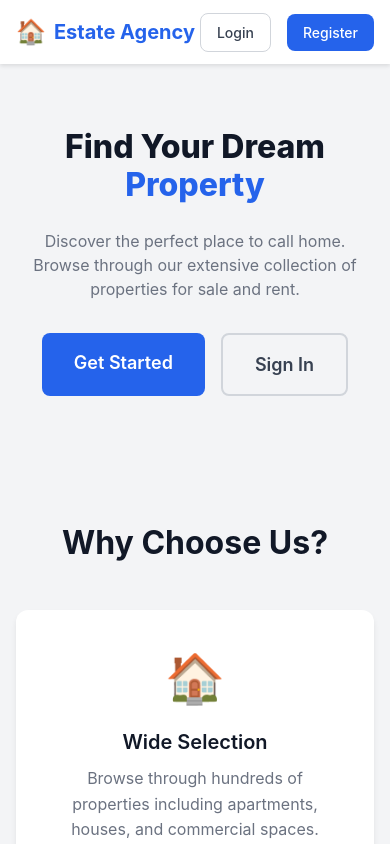
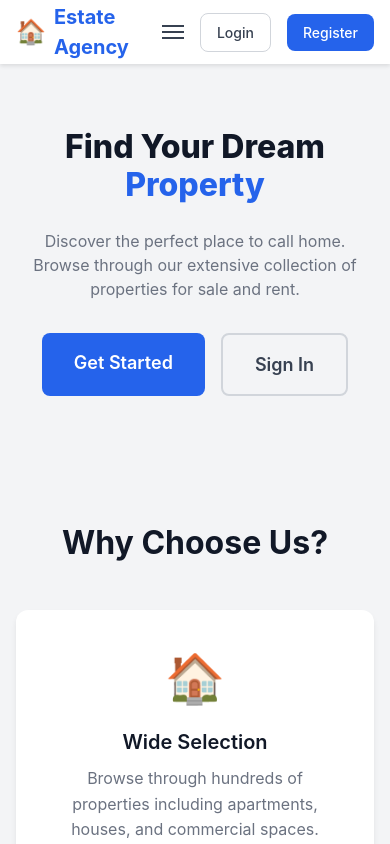
Before and after one commit to Oleja123/estate-agency-frontend, a Vue app: page / in a window 390 px wide. Shown: the top 844 px of the page. Built offline with nearby package versions, Linux system fonts and the light colour scheme; no server answers.

Commit message:
Сделал тогглер для навбара

```diff
--- a/src/components/layout/NavBar.vue
+++ b/src/components/layout/NavBar.vue
@@ -1,5 +1,5 @@
 <script setup>
-import { computed } from 'vue'
+import { computed, ref } from 'vue'
 import { RouterLink, useRouter } from 'vue-router'
 import { useAuthStore } from '../../stores/auth'
 
@@ -19,6 +19,16 @@ function handleLogout() {
   authStore.logout()
   router.push({ name: 'login' })
 }
+
+const showMenu = ref(false)
+
+function toggleMenu() {
+  showMenu.value = !showMenu.value
+}
+
+function closeMenu() {
+  showMenu.value = false
+}
 </script>
 
 <template>
@@ -29,11 +39,17 @@ function handleLogout() {
         Estate Agency
       </RouterLink>
 
-      <nav class="navbar-nav" v-if="isAuthenticated">
-        <RouterLink to="/properties" class="nav-link">Properties</RouterLink>
-        <RouterLink to="/favorites" class="nav-link">Favorites</RouterLink>
-        <RouterLink v-if="isAdmin" to="/users" class="nav-link">Users</RouterLink>
-        <RouterLink v-if="isAdmin" to="/property-types" class="nav-link">Property Types</RouterLink>
+      <button class="navbar-burger" @click="toggleMenu" aria-label="Toggle menu" :aria-expanded="showMenu">
+        <span class="burger-line"></span>
+        <span class="burger-line"></span>
+        <span class="burger-line"></span>
+      </button>
+
+      <nav :class="['navbar-nav', { 'mobile-open': showMenu }]" v-if="isAuthenticated">
+        <RouterLink to="/properties" class="nav-link" @click="closeMenu">Properties</RouterLink>
+        <RouterLink to="/favorites" class="nav-link" @click="closeMenu">Favorites</RouterLink>
+        <RouterLink v-if="isAdmin" to="/users" class="nav-link" @click="closeMenu">Users</RouterLink>
+        <RouterLink v-if="isAdmin" to="/property-types" class="nav-link" @click="closeMenu">Property Types</RouterLink>
       </nav>
 
       <div class="navbar-actions">
@@ -176,8 +192,39 @@ function handleLogout() {
 }
 
 @media (max-width: 768px) {
+  .navbar-burger {
+    display: block;
+    background: transparent;
+    border: none;
+    cursor: pointer;
+    padding: 0.5rem;
+    margin-right: 0.5rem;
+  }
+
+  .burger-line {
+    display: block;
+    width: 22px;
+    height: 2px;
+    background: #374151;
+    margin: 4px 0;
+  }
+
   .navbar-nav {
     display: none;
+  }
+
+  .navbar-nav.mobile-open {
+    display: flex;
+    flex-direction: column;
+    position: absolute;
+    top: 64px;
+    left: 0;
+    right: 0;
+    background: white;
+    padding: 1rem;
+    gap: 0.5rem;
+    box-shadow: 0 8px 16px rgba(0,0,0,0.08);
+    z-index: 90;
   }
 
   .user-name {
```
